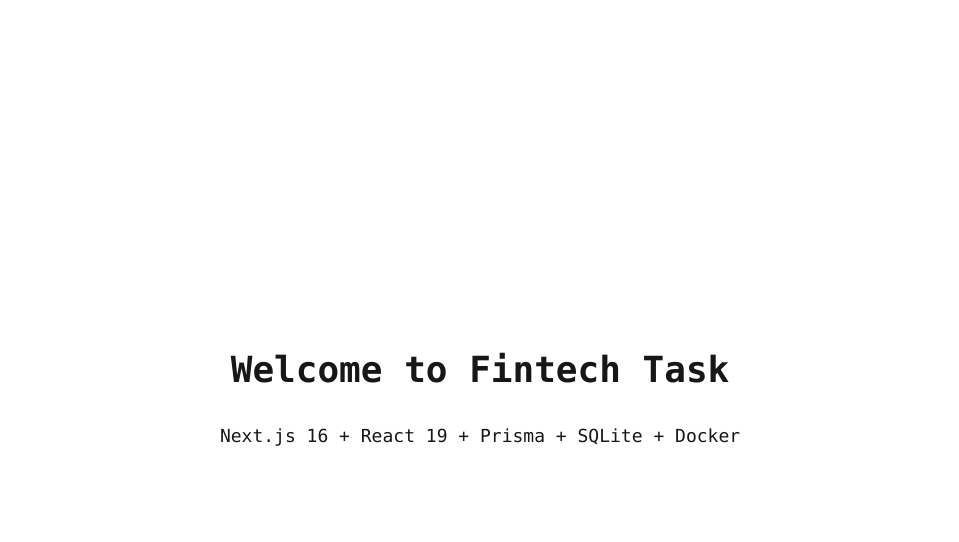
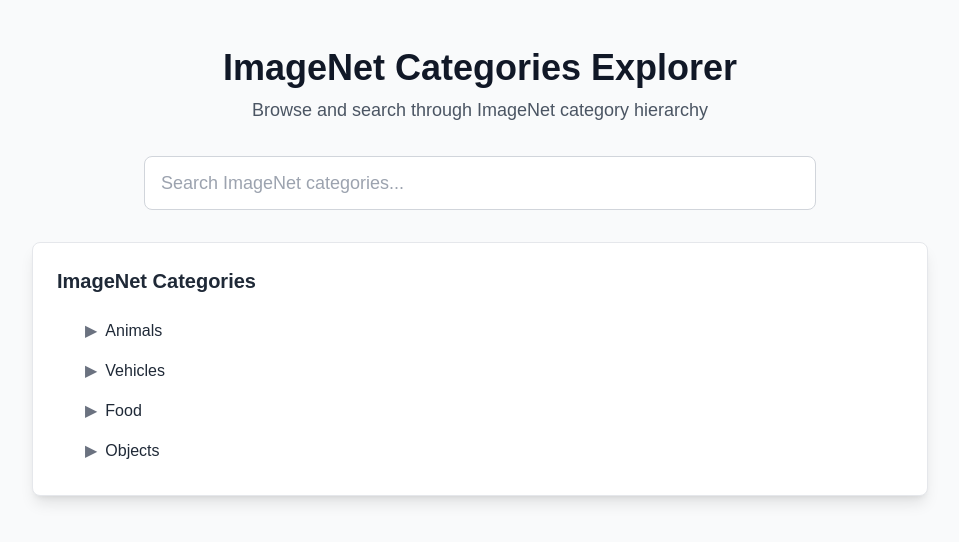
Before and after one commit to lubos-turek/fintech-task, a Next.js app: page / in a window 1280 px wide. Shown: the top 542 px of the page, without its empty margins (160-1119 px from the left). Built offline with nearby package versions, Linux system fonts and the light colour scheme.

Commit message:
Add Basic UI

```diff
--- /dev/null
+++ b/app/components/SearchBar.tsx
@@ -0,0 +1,67 @@
+'use client';
+
+import { useState, useEffect, useRef } from 'react';
+
+interface SearchBarProps {
+  onSearch?: (query: string) => void;
+  onEnter?: (query: string) => void;
+  placeholder?: string;
+}
+
+export default function SearchBar({
+  onSearch,
+  onEnter,
+  placeholder = 'Search categories...'
+}: SearchBarProps) {
+  const [query, setQuery] = useState('');
+  const debounceTimerRef = useRef<NodeJS.Timeout | null>(null);
+
+  useEffect(() => {
+    // Clear existing timer
+    if (debounceTimerRef.current) {
+      clearTimeout(debounceTimerRef.current);
+    }
+
+    // Set new timer for debounce (1 second)
+    if (query.trim()) {
+      debounceTimerRef.current = setTimeout(() => {
+        console.log('Debounced search:', query);
+        onSearch?.(query);
+      }, 1000);
+    }
+
+    // Cleanup on unmount or query change
+    return () => {
+      if (debounceTimerRef.current) {
+        clearTimeout(debounceTimerRef.current);
+      }
+    };
+  }, [query, onSearch]);
+
+  const handleKeyDown = (e: React.KeyboardEvent<HTMLInputElement>) => {
+    if (e.key === 'Enter') {
+      e.preventDefault();
+      console.log('Enter pressed, search:', query);
+      onEnter?.(query);
+
+      // Clear debounce timer since we're handling it immediately
+      if (debounceTimerRef.current) {
+        clearTimeout(debounceTimerRef.current);
+        debounceTimerRef.current = null;
+      }
+    }
+  };
+
+  return (
+    <div className="w-full max-w-2xl">
+      <input
+        type="text"
+        value={query}
+        onChange={(e) => setQuery(e.target.value)}
+        onKeyDown={handleKeyDown}
+        placeholder={placeholder}
+        className="w-full px-4 py-3 text-lg border border-gray-300 rounded-lg focus:outline-none focus:ring-2 focus:ring-blue-500 focus:border-transparent dark:bg-gray-800 dark:border-gray-600 dark:text-white"
+      />
+    </div>
+  );
+}
--- /dev/null
+++ b/app/components/TreeView.tsx
@@ -0,0 +1,57 @@
+'use client';
+
+import { useState } from 'react';
+
+interface TreeNode {
+  id: string;
+  label: string;
+  children?: TreeNode[];
+}
+
+interface TreeViewProps {
+  data: TreeNode[];
+}
+
+function TreeNodeComponent({ node }: { node: TreeNode }) {
+  const [isExpanded, setIsExpanded] = useState(false);
+  const hasChildren = node.children && node.children.length > 0;
+
+  return (
+    <div className="ml-4">
+      <div
+        className="flex items-center py-2 px-3 hover:bg-gray-100 dark:hover:bg-gray-800 rounded cursor-pointer"
+        onClick={() => hasChildren && setIsExpanded(!isExpanded)}
+      >
+        {hasChildren && (
+          <span className="mr-2 text-gray-500">
+            {isExpanded ? '▼' : '▶'}
+          </span>
+        )}
+        {!hasChildren && <span className="mr-2 w-4" />}
+        <span className="text-gray-800 dark:text-gray-200">{node.label}</span>
+      </div>
+      {hasChildren && isExpanded && (
+        <div className="ml-4 border-l-2 border-gray-200 dark:border-gray-700">
+          {node.children!.map((child) => (
+            <TreeNodeComponent key={child.id} node={child} />
+          ))}
+        </div>
+      )}
+    </div>
+  );
+}
+
+export default function TreeView({ data }: TreeViewProps) {
+  return (
+    <div className="w-full max-w-4xl bg-white dark:bg-gray-900 rounded-lg shadow-lg p-6 border border-gray-200 dark:border-gray-700">
+      <h2 className="text-xl font-semibold mb-4 text-gray-800 dark:text-gray-200">
+        ImageNet Categories
+      </h2>
+      <div className="max-h-[600px] overflow-y-auto">
+        {data.map((node) => (
+          <TreeNodeComponent key={node.id} node={node} />
+        ))}
+      </div>
+    </div>
+  );
+}
--- a/app/page.tsx
+++ b/app/page.tsx
@@ -1,13 +1,162 @@
+'use client';
+
+import SearchBar from './components/SearchBar';
+import TreeView from './components/TreeView';
+
+// Dummy ImageNet category data
+const dummyCategories = [
+  {
+    id: '1',
+    label: 'Animals',
+    children: [
+      {
+        id: '1-1',
+        label: 'Mammals',
+        children: [
+          { id: '1-1-1', label: 'Dog' },
+          { id: '1-1-2', label: 'Cat' },
+          { id: '1-1-3', label: 'Horse' },
+          { id: '1-1-4', label: 'Elephant' },
+        ],
+      },
+      {
+        id: '1-2',
+        label: 'Birds',
+        children: [
+          { id: '1-2-1', label: 'Eagle' },
+          { id: '1-2-2', label: 'Parrot' },
+          { id: '1-2-3', label: 'Penguin' },
+        ],
+      },
+      {
+        id: '1-3',
+        label: 'Reptiles',
+        children: [
+          { id: '1-3-1', label: 'Snake' },
+          { id: '1-3-2', label: 'Lizard' },
+          { id: '1-3-3', label: 'Turtle' },
+        ],
+      },
+    ],
+  },
+  {
+    id: '2',
+    label: 'Vehicles',
+    children: [
+      {
+        id: '2-1',
+        label: 'Cars',
+        children: [
+          { id: '2-1-1', label: 'Sedan' },
+          { id: '2-1-2', label: 'SUV' },
+          { id: '2-1-3', label: 'Sports Car' },
+        ],
+      },
+      {
+        id: '2-2',
+        label: 'Aircraft',
+        children: [
+          { id: '2-2-1', label: 'Airplane' },
+          { id: '2-2-2', label: 'Helicopter' },
+        ],
+      },
+      {
+        id: '2-3',
+        label: 'Boats',
+        children: [
+          { id: '2-3-1', label: 'Sailboat' },
+          { id: '2-3-2', label: 'Motorboat' },
+        ],
+      },
+    ],
+  },
+  {
+    id: '3',
+    label: 'Food',
+    children: [
+      {
+        id: '3-1',
+        label: 'Fruits',
+        children: [
+          { id: '3-1-1', label: 'Apple' },
+          { id: '3-1-2', label: 'Banana' },
+          { id: '3-1-3', label: 'Orange' },
+        ],
+      },
+      {
+        id: '3-2',
+        label: 'Vegetables',
+        children: [
+          { id: '3-2-1', label: 'Carrot' },
+          { id: '3-2-2', label: 'Broccoli' },
+          { id: '3-2-3', label: 'Tomato' },
+        ],
+      },
+    ],
+  },
+  {
+    id: '4',
+    label: 'Objects',
+    children: [
+      {
+        id: '4-1',
+        label: 'Furniture',
+        children: [
+          { id: '4-1-1', label: 'Chair' },
+          { id: '4-1-2', label: 'Table' },
+          { id: '4-1-3', label: 'Sofa' },
+        ],
+      },
+      {
+        id: '4-2',
+        label: 'Electronics',
+        children: [
+          { id: '4-2-1', label: 'Laptop' },
+          { id: '4-2-2', label: 'Phone' },
+          { id: '4-2-3', label: 'Monitor' },
+        ],
+      },
+    ],
+  },
+];
+
 export default function Home() {
+  const handleSearch = (query: string) => {
+    // This will be called after 1 second of debounce
+    // Currently just logs to console as requested
+  };
+
+  const handleEnter = (query: string) => {
+    // This will be called when Enter is pressed
+    // Currently just logs to console as requested
+  };
+
   return (
-    <main className="flex min-h-screen flex-col items-center justify-center p-24">
-      <div className="z-10 max-w-5xl w-full items-center justify-between font-mono text-sm">
-        <h1 className="text-4xl font-bold text-center mb-8">
-          Welcome to Fintech Task
-        </h1>
-        <p className="text-center text-lg">
-          Next.js 16 + React 19 + Prisma + SQLite + Docker
-        </p>
+    <main className="min-h-screen bg-gray-50 dark:bg-gray-950 py-12 px-4">
+      <div className="max-w-6xl mx-auto">
+        {/* Header */}
+        <header className="text-center mb-8">
+          <h1 className="text-4xl font-bold text-gray-900 dark:text-white mb-2">
+            ImageNet Categories Explorer
+          </h1>
+          <p className="text-lg text-gray-600 dark:text-gray-400">
+            Browse and search through ImageNet category hierarchy
+          </p>
+        </header>
+
+        {/* Search Bar */}
+        <div className="flex justify-center mb-8">
+          <SearchBar
+            onSearch={handleSearch}
+            onEnter={handleEnter}
+            placeholder="Search ImageNet categories..."
+          />
+        </div>
+
+        {/* Tree View */}
+        <div className="flex justify-center">
+          <TreeView data={dummyCategories} />
+        </div>
       </div>
     </main>
   );
```
